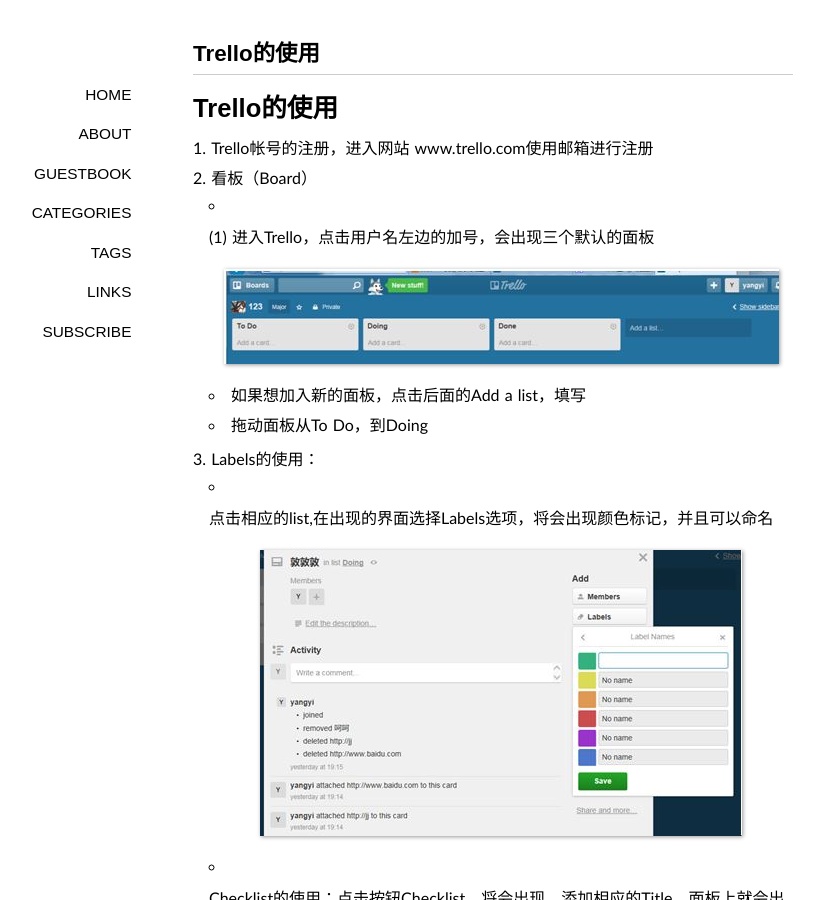
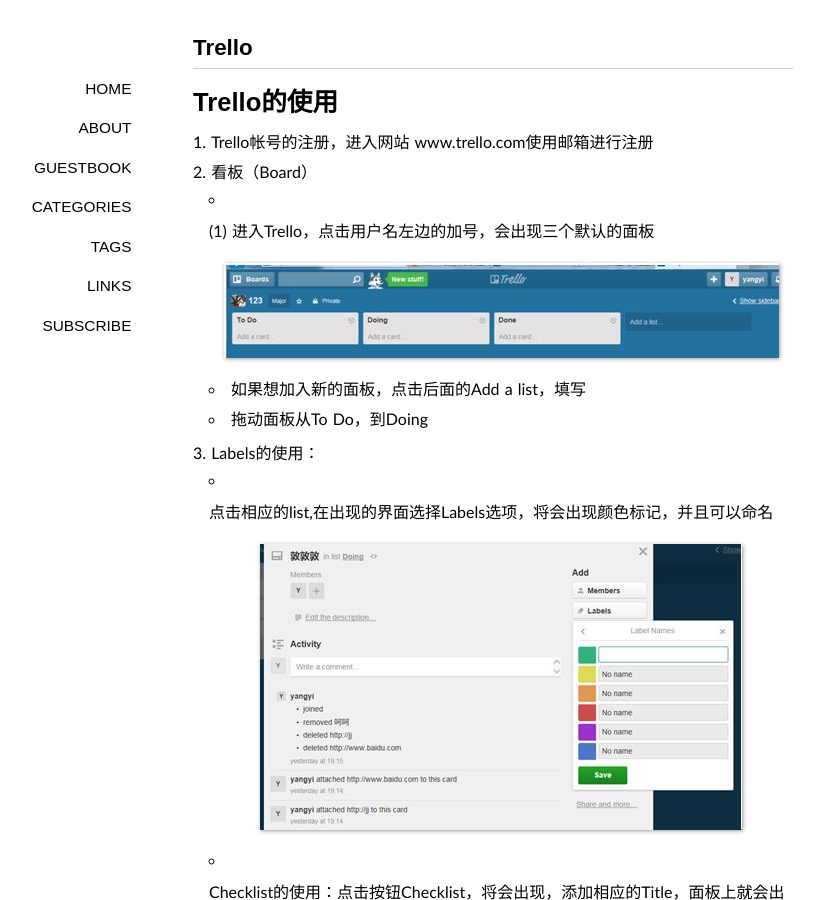
Before and after one commit to YangyiGG/YangyiGG.github.io, a Jekyll site: the page built from _posts/201408/2014-08-20-Terllo.md, in a window 1280 px wide and 900 px high. Shown: the whole window, without its empty margins (147-961 px from the left). Built offline with Jekyll 4.4.1, drawn with Linux system fonts in a browser that asks for light colours; some web fonts are replaced; Markdown is read by kramdown in place of the engine named in the settings; comment, search, counter and statistics services are not loaded.

Commit message:
no message

```diff
--- a/_posts/201408/2014-08-20-Terllo.md
+++ b/_posts/201408/2014-08-20-Terllo.md
@@ -1,14 +1,12 @@
 ---
 layout: post
-title: Trello的使用
-description: Trello的使用
+title: Trello
+description: Trello
 categories:
 - Trello
 tags:
 - Trello
 ---
-
-
 
 #Trello的使用
 
@@ -24,13 +22,13 @@
 3. Labels的使用：
      + 点击相应的list,在出现的界面选择Labels选项，将会出现颜色标记，并且可以命名
 
-        ![2.2](/image/20140820/2.2.jpg)
+         ![2.2](/image/20140820/2.2.jpg)
 
      + Checklist的使用：点击按钮Checklist，将会出现，添加相应的Title，面板上就会出现，该任务的完成进度
 
-        ![2.3](/image/20140820/2.3.jpg)
+         ![2.3](/image/20140820/2.3.jpg)
 
-        ![2.4](/image/20140820/2.4.jpg)
+         ![2.4](/image/20140820/2.4.jpg)
 
      + Due date的使用：点击按钮Due date，出现日期，选择一个日期，表示该任务的截至日期
 
```
